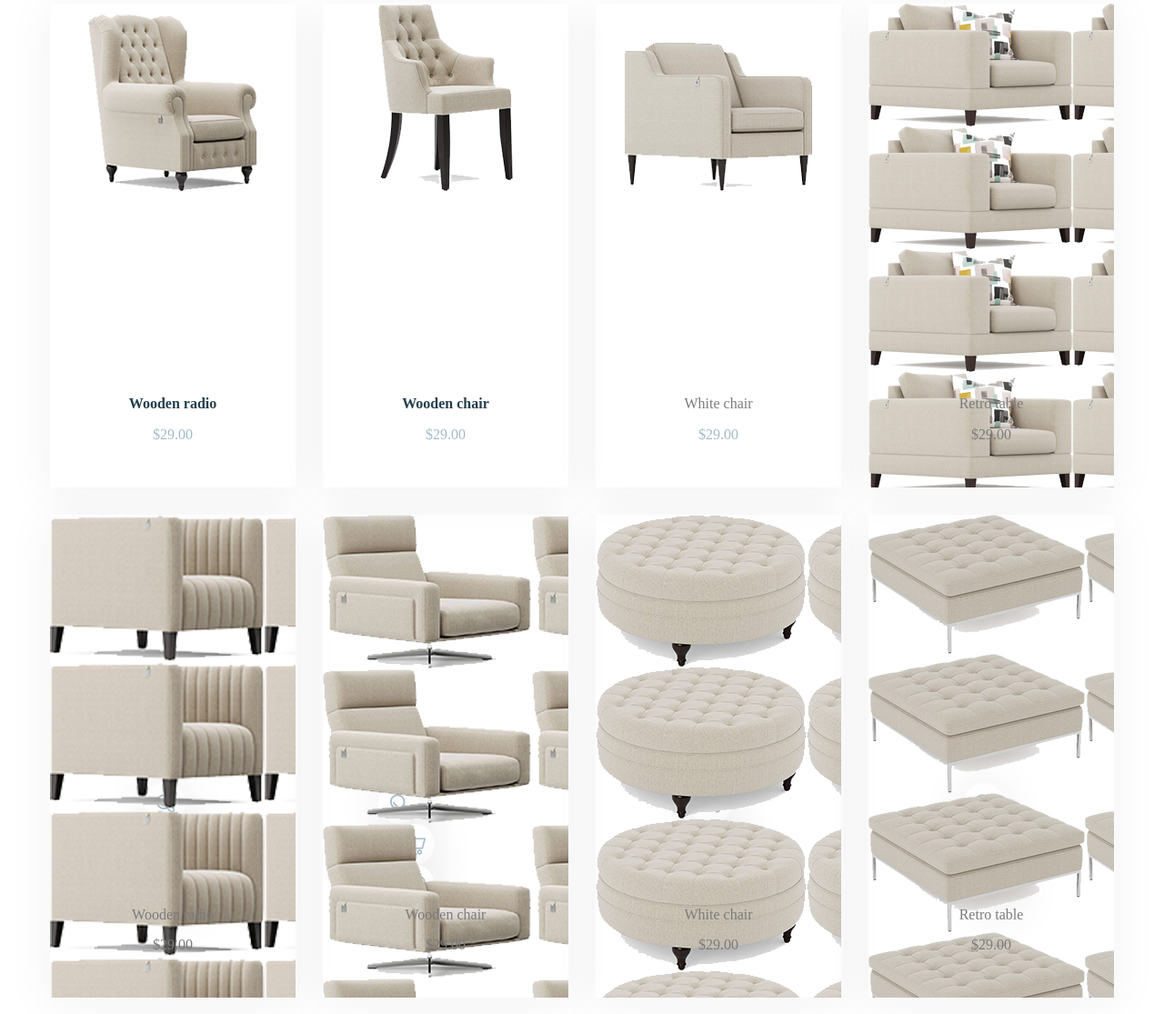
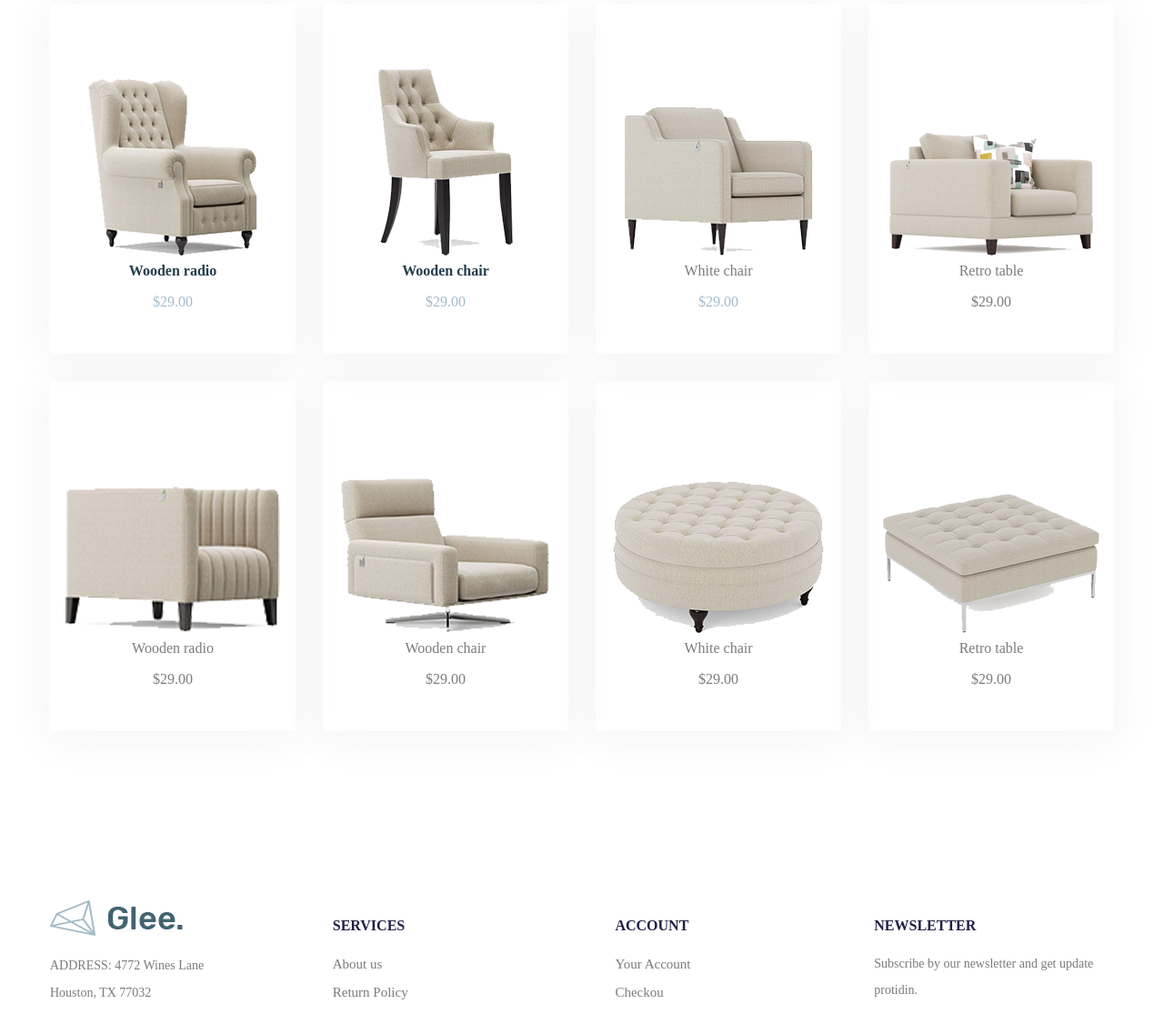
Before and after one commit to fisherm4n/supershop, a website: page app/index.html in a window 1280 px wide. Shown: the part 1378-2493 px from the top of the page at 91% size. Drawn offline with nearby package versions, Linux system fonts and the light colour scheme; files that its build step writes are made by us from their sources; files whose address does not match are found by name.

Commit message:
almost restyle products

```diff
--- a/app/index.html
+++ b/app/index.html
@@ -155,7 +155,7 @@
         <div class="products-cards">
           <article class="products-card mix category-a">
             <!-- контентные картинки лучше jpg или png ?-->
-            <img src="images/products-top/first.png" alt="" class="products-card__img">
+
             <!-- Я правильно сделал спрайты?-->
             <svg style="display: none;">
               <symbol id="search" viewBox="0 0 15.28 15.281">
@@ -174,6 +174,8 @@
                   transform="translate(-861 -1564)" />
               </symbol>
             </svg>
+            <div class="products-card__img-box">
+              <img src="images/products-top/first.png" alt="" class="products-card__img">
               <div class="products-card__links">
                 <a href="#" class="products-card__link">
                   <svg class="search-icon">
@@ -194,8 +196,11 @@
                   </svg>
                 </a>
               </div>
+            </div>
+            <div class="product-card_desc">
               <span class="products-card__title">Wooden radio</span>
               <p class="products-card__subtitle">$29.00</p>
+            </div>
           </article>
           <div class="products-card mix category-a">
             <div class="products-card__img-box">
@@ -221,11 +226,13 @@
                 </a>
               </div>
             </div>
+            <div class="product-card_desc">
               <span class="products-card__title">Wooden chair</span>
               <p class="products-card__subtitle">$29.00</p>
-
+            </div>
           </div>
           <div class="products-card mix category-d">
+            <div class="products-card__img-box">
               <img src="images/products-top/third.png" alt="" class="products-card__img">
               <div class="products-card__links">
                 <a href="#" class="products-card__link">
@@ -247,10 +254,13 @@
                   </svg>
                 </a>
               </div>
+            </div>
             <span class="products__item-title">White chair</span>
             <p class="products-card__subtitle">$29.00</p>
           </div>
-          <div class="products-card mix category-b" style="background-image: url('images/products-top/fourth.png');">
+          <div class="products-card mix category-b">
+            <div class="products-card__img-box">
+              <img src="images/products-top/fourth.png" alt="" class="products-card__img">
               <div class="products-card__links">
                 <a href="#" class="products-card__link">
                   <svg class="search-icon">
@@ -271,10 +281,13 @@
                   </svg>
                 </a>
               </div>
+            </div>
             <div class="products__item-title">Retro table</div>
             <p class="products__item-subtitle">$29.00</p>
           </div>
-          <div class="products-card mix category-b" style="background-image: url('images/products-top/fifth.png');">
+          <div class="products-card mix category-b">
+            <div class="products-card__img-box">
+              <img src="images/products-top/fifth.png" alt="" class="products-card__img">
               <div class="products-card__links">
                 <a href="#" class="products-card__link">
                   <svg class="search-icon">
@@ -295,10 +308,13 @@
                   </svg>
                 </a>
               </div>
+            </div>
             <div class="products__item-title">Wooden radio</div>
             <p class="products__item-subtitle">$29.00</p>
           </div>
-          <div class="products-card mix category-c" style="background-image: url('images/products-top/sixth.png');">
+          <div class="products-card mix category-c">
+            <div class="products-card__img-box">
+              <img src="images/products-top/sixth.png" alt="" class="products-card__img">
               <div class="products-card__links">
                 <a href="#" class="products-card__link">
                   <svg class="search-icon">
@@ -319,10 +335,13 @@
                   </svg>
                 </a>
               </div>
+            </div>
             <div class="products__item-title">Wooden chair</div>
             <p class="products__item-subtitle">$29.00</p>
           </div>
-          <div class="products-card mix category-c" style="background-image: url('images/products-top/seventh.png');">
+          <div class="products-card mix category-c">
+            <div class="products-card__img-box">
+              <img src="images/products-top/seventh.png" alt="" class="products-card__img">
               <div class="products-card__links">
                 <a href="#" class="products-card__link">
                   <svg class="search-icon">
@@ -343,10 +362,13 @@
                   </svg>
                 </a>
               </div>
+            </div>
             <div class="products__item-title">White chair</div>
             <p class="products__item-subtitle">$29.00</p>
           </div>
-          <div class="products-card mix category-d" style="background-image: url('images/products-top/eighth.png');">
+          <div class="products-card mix category-d">
+            <div class="products-card__img-box">
+              <img src="images/products-top/eighth.png" alt="" class="products-card__img">
               <div class="products-card__links">
                 <a href="#" class="products-card__link">
                   <svg class="search-icon">
@@ -366,6 +388,7 @@
                     </use>
                   </svg>
                 </a>
+              </div>
             </div>
             <div class="products__item-title">Retro table</div>
             <p class="products__item-subtitle">$29.00</p>
--- a/app/scss/style.scss
+++ b/app/scss/style.scss
@@ -261,10 +261,18 @@
   justify-content: flex-end;
   align-items: center;
   padding-bottom: 41px;
-
+  overflow: hidden;
   box-shadow: 0px 6px 47px 3px rgba(37, 37, 37, 0.05);
+  &__img-box{
+    object-fit: cover;
+  }
   &__links{
+    display: flex;
+    position: absolute;
     transform: translateY(300%);
+    right: 0;
+    left: 0;
+    justify-content: center;
   }
 
   // как сделать трансишион на появление этих трех линков? везде попробовал -не работает
@@ -313,6 +321,7 @@
 
   &__subtitle {
     color: #a3bbc8;
+    text-align:center;
   }
 }
 
```
Lines whose indentation alone changed are shown as unchanged.
